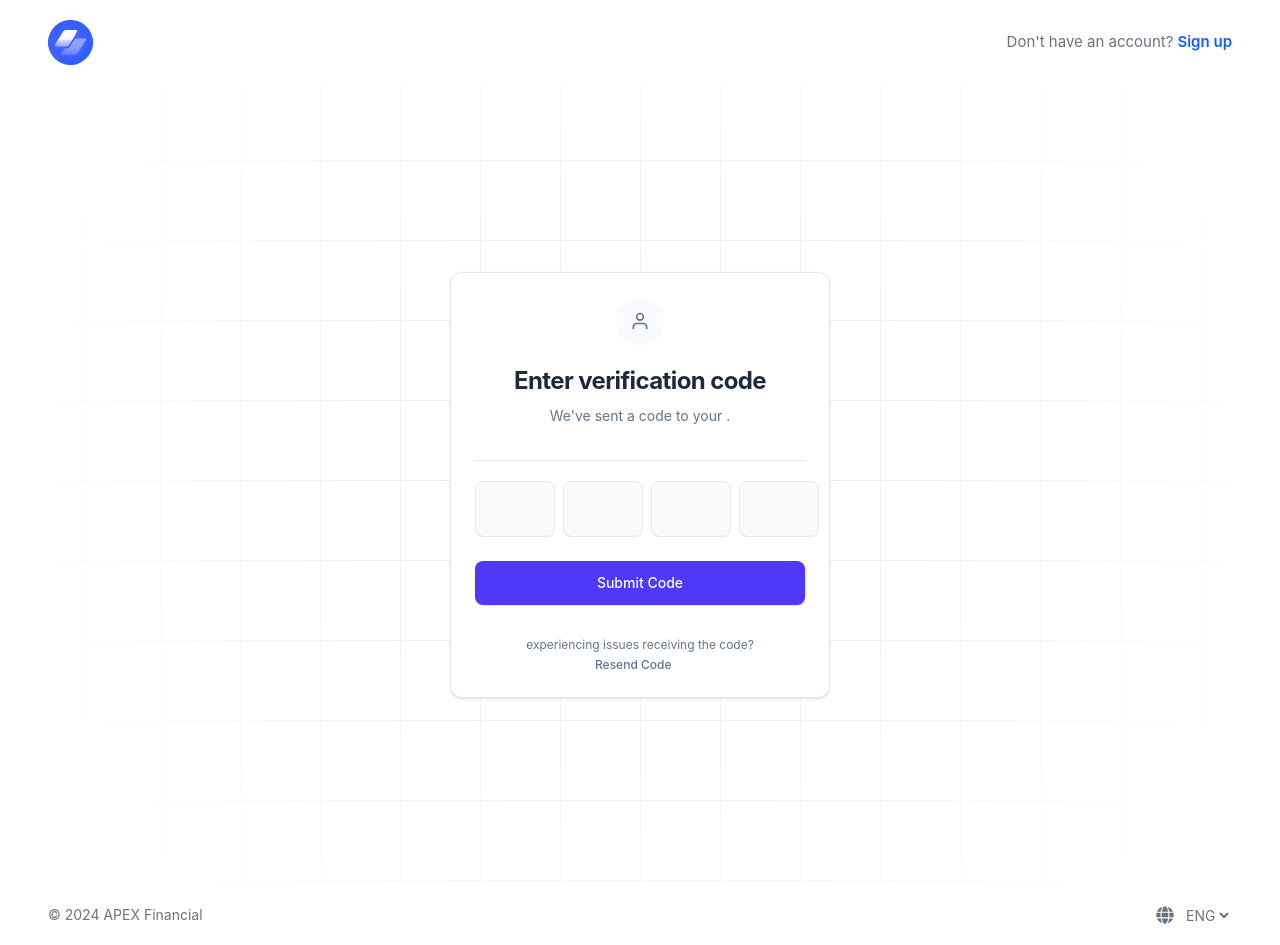
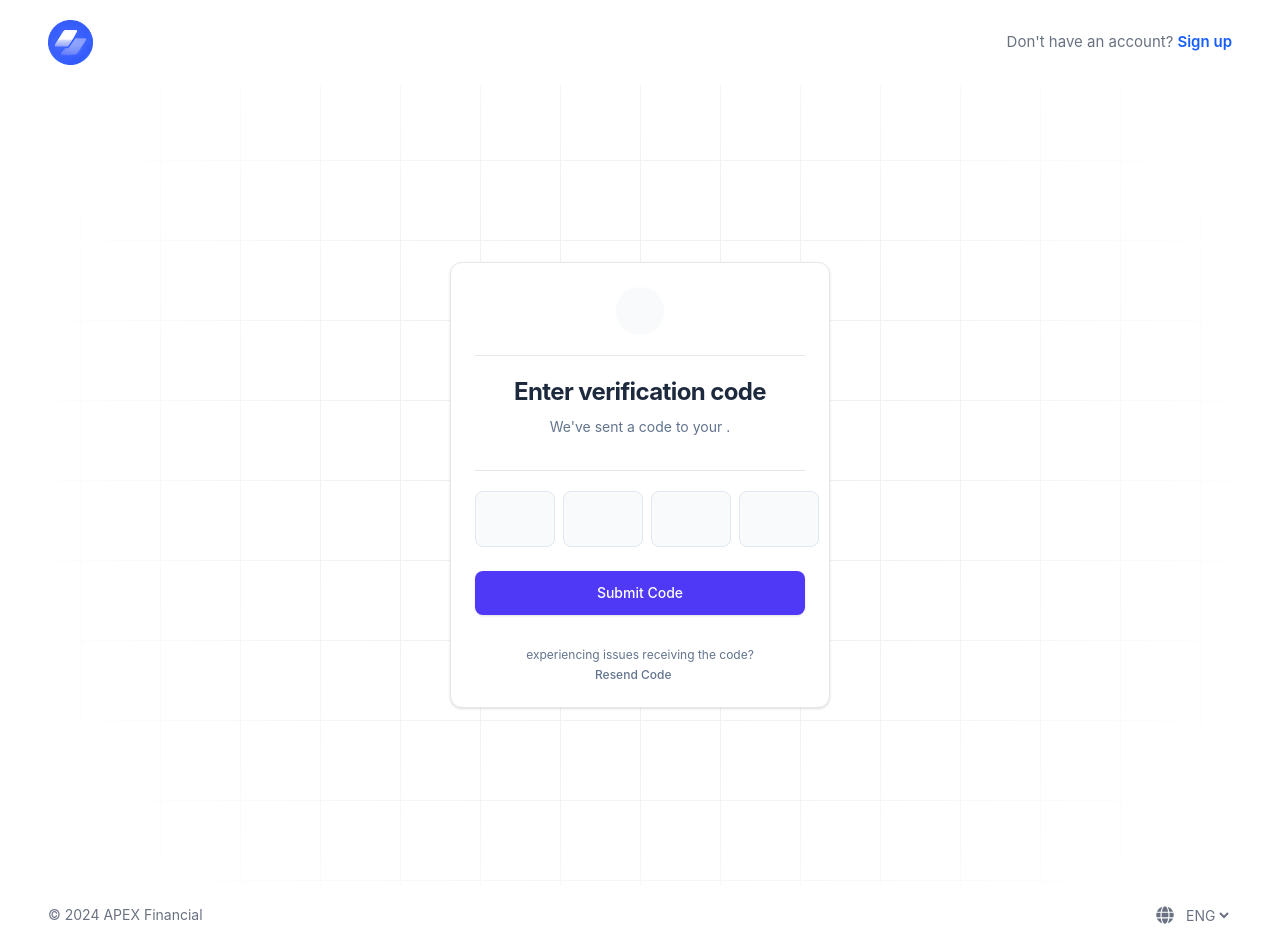
Before and after one commit to dieus-code/apex, a React (Vite) app: page / in a window 1280 px wide. Built offline with nearby package versions, Linux system fonts and the light colour scheme.

Commit message:
allow auth card to accept dynamic icons

```diff
--- a/src/components/AuthCard.tsx
+++ b/src/components/AuthCard.tsx
@@ -1,19 +1,20 @@
 import type { ReactNode } from "react";
-import { FiUser } from "react-icons/fi";
 
 type AuthCardProps = {
+  icon: ReactNode;
   children?: ReactNode;
 };
 
-const AuthCard = ({ children }: AuthCardProps) => {
+const AuthCard = ({ icon, children }: AuthCardProps) => {
   return (
     <div className="w-full max-w-[380px] rounded-xl border border-gray-200 bg-white p-6 shadow-sm">
       {/* Icon */}
       <div className="mx-auto mb-5 flex h-12 w-12 items-center justify-center rounded-full bg-gray-50">
-        <FiUser className="h-5 w-5 text-gray-500" />
+        {icon}
       </div>
 
-
+      {/* Divider */}
+      <div className="mb-5 h-px w-full bg-gray-200" />
 
       {/* Page-specific content */}
       {children}
```
